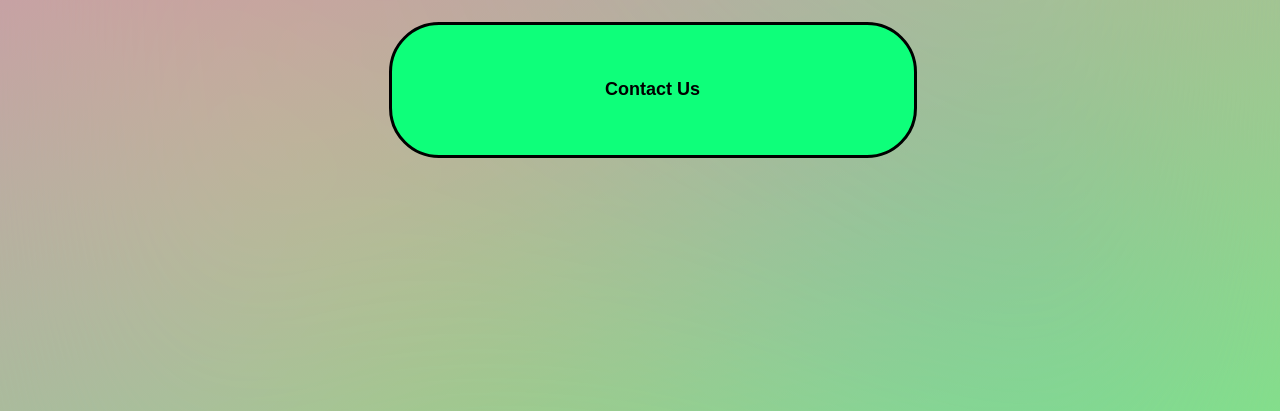
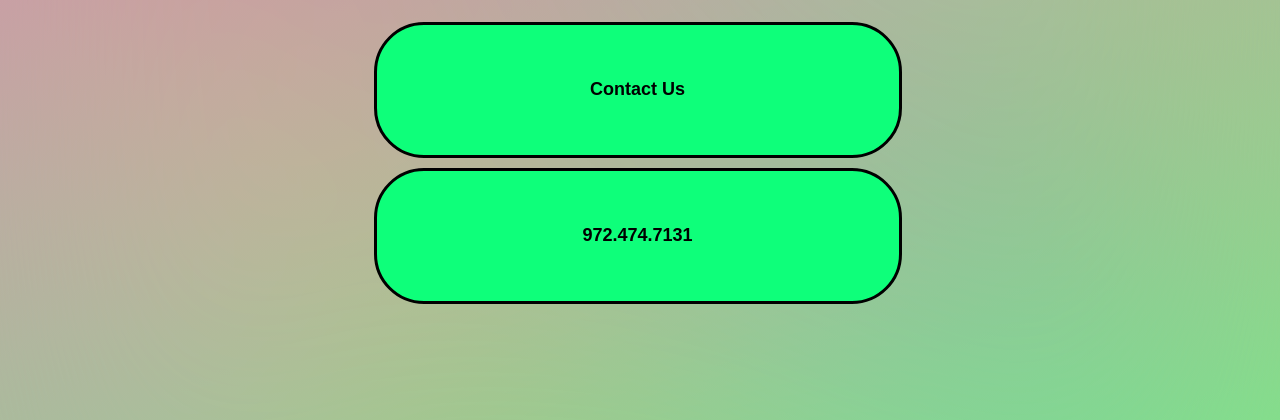
Before and after one commit to KevinMiranda59/RageAndStressMgmt, a plain HTML site: page src/index.html in a window 1280 px wide. Shown: the part 389-809 px from the top of the page. Drawn offline with Linux system fonts and the light colour scheme.

Commit message:
good stopping point???

```diff
--- a/src/index.html
+++ b/src/index.html
@@ -29,6 +29,11 @@
             <h4>Contact Us</h4>
           </button>
         </div>
+        <a class="buttonWrap" href="tel: 972-474-7131">
+          <button class="mainButton" href>
+            <h4>972.474.7131</h4>
+          </button>
+        </a>
         <dialog class="modal" id="modal">
           <div class="notClose">
             <div>
--- a/src/main.css
+++ b/src/main.css
@@ -35,7 +35,8 @@ body {
   margin-left: auto;
   margin-right: auto;
   padding-top: 30px;
-  padding-bottom: 200px;
+  padding-right: 30px;
+  padding-bottom: 100px;
 }
 .rightSide {
   grid-area: rightSide;
@@ -62,7 +63,7 @@ body {
 }
 
 .buttonWrap {
-  padding: 25px 0px 0px 25px;
+  padding: 25px 0px 10px 25px;
 }
 
 .button .h4 {
```
